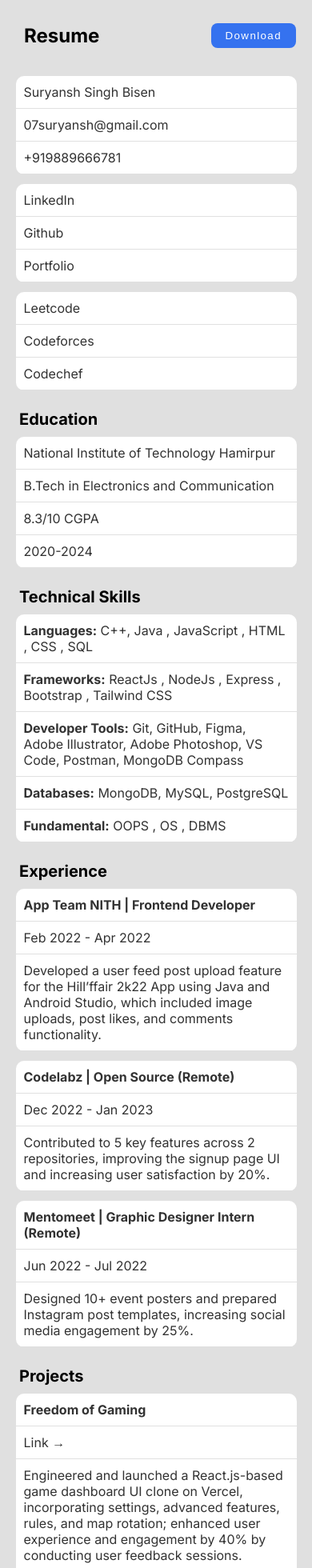
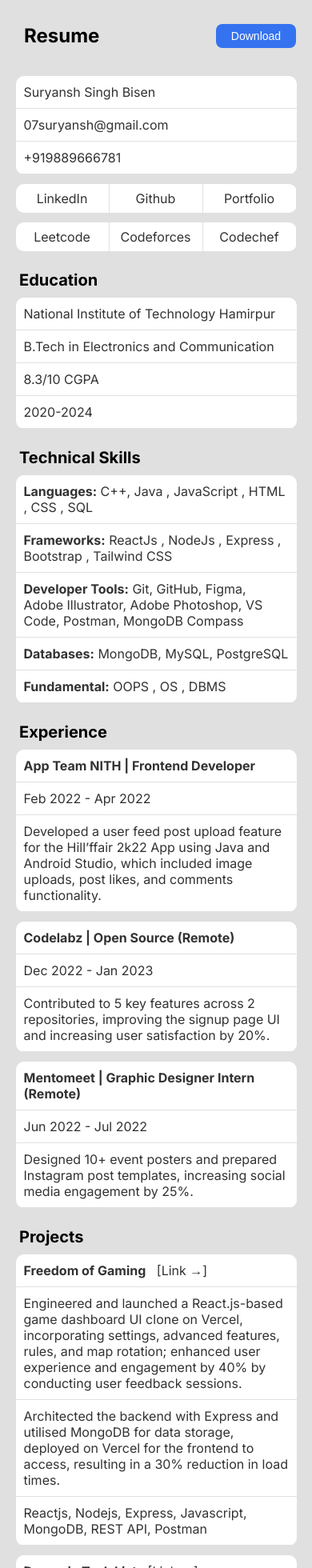
Before and after one commit to 07suryansh/next-resume, a Next.js app: page / in a window 390 px wide. Shown: the top 1960 px of the page at 80% size. Built offline with nearby package versions, Linux system fonts and the light colour scheme.

Commit message:
updated resume button

```diff
--- a/app/page.css
+++ b/app/page.css
@@ -23,9 +23,26 @@
     border: none;
     background-color: #3572EF;
     color: white;
-    padding: 6px 16px;
+    padding: 0px 0px;
     border-radius: 8px;
     font-weight: 400;
+    font-size: 14px;
+    width: 100px;
+    height: 30px;
+    display: flex;
+    align-items: center;
+    justify-content: center;
+}
+.btn>a{
+    color: white;
+    width: 100%;
+    height: 100%;
+    padding: 6px 16px;
+    /* background-color: aquamarine; */
+    margin: 0;
+    display: flex;
+    align-items: center;
+    justify-content: center;
 }
 .info{
     width: 20%;
@@ -68,8 +85,7 @@
     color: white;
     padding: 6px 16px;
     border-radius: 8px;
-    font-weight: 400;
-    letter-spacing: 1.4px;
+    font-weight: 500;
     cursor: pointer;
 }
 .info-v{
@@ -100,7 +116,7 @@
 .info-h>span{
     border-right: 1px solid #e0e0e0;
     margin: 0;
-    padding: 10px 10px;
+    padding: 8px 10px;
     color: rgb(50, 50, 50);
     width: 33%;
     text-align: center;
@@ -145,7 +161,6 @@ a{
         padding: 8px 18px;
         border-radius: 8px;
         font-weight: 400;
-        letter-spacing: 1.4px;
     }
     .info-v{
         width: 90%;
@@ -175,7 +190,7 @@ a{
     .info-h>span{
         border-right: 1px solid #e0e0e0;
         margin: 0;
-        padding: 10px 10px;
+        padding: 8px 10px;
         color: rgb(50, 50, 50);
         width: 33%;
         text-align: center;
--- a/app/page.js
+++ b/app/page.js
@@ -1,24 +1,56 @@
-import Image from "next/image";
+// import Image from "next/image";
+"use client";
 import "./page.css";
+import axios from "axios";
 
 export default function Home() {
+
+  const handleDownload = async () => {
+    const fileId = "1ZfxjVCV_2Ut-NwQ_G5fDNusO84ZMf9Yk";
+    const downloadUrl = `https://drive.google.com/uc?export=download&id=${fileId}`;
+
+    try {
+      const response = await fetch(downloadUrl, {
+        method: 'GET',
+        headers: {
+          'Accept': 'application/json',
+        },
+      });
+      if (!response.ok) {
+        throw new Error(`HTTP error! status: ${response.status}`);
+      }
+      const blob = await response.blob();
+      const fileURL = window.URL.createObjectURL(blob);
+      const alink = document.createElement("a");
+      alink.href = fileURL;
+      alink.download = "resume.pdf";
+      alink.click();
+      window.URL.revokeObjectURL(fileURL);
+    } catch (error) {
+      console.error('Download failed:', error);
+    }
+  };
+
+
+
+
   return (
     <div className="resume">
       <div className="nav">
         <div className="head">Resume</div>
-        <button className="btn">Download</button>
+        <button className="btn" onClick={handleDownload}>Download</button>
       </div>
       <div className="info-v">
         <span>Suryansh Singh Bisen</span>
         <span>07suryansh@gmail.com</span>
         <span>+919889666781</span>
       </div>
-      <div className="info-v">
+      <div className="info-h">
         <span><a href="https://www.linkedin.com/in/07suryansh/">LinkedIn</a></span>
         <span><a href="https://github.com/07suryansh">Github</a></span>
         <span><a href="https://suryanshbisen.vercel.app">Portfolio</a></span>
       </div>
-      <div className="info-v">
+      <div className="info-h">
         <span><a href="https://leetcode.com/u/07suryansh/">Leetcode</a></span>
         <span><a href="https://codeforces.com/profile/07suryansh">Codeforces</a></span>
         <span><a href="https://www.codechef.com/users/bisensuryansh">Codechef</a></span>
@@ -88,9 +120,7 @@ export default function Home() {
       <div className="info-v">
         <span>
           <b>Freedom of Gaming</b>
-        </span>
-        <span>
-          <a href="https://fog-frontend.vercel.app">Link →</a>
+          <a href="https://fog-frontend.vercel.app"> &nbsp; [Link →]</a>
         </span>
         <span>
           Engineered and launched a React.js-based game dashboard UI clone on
@@ -111,9 +141,7 @@ export default function Home() {
       <div className="info-v">
         <span>
           <b>Dynamic Task List</b>
-        </span>
-        <span>
-          <a href="https://greenstich.vercel.app">Link →</a>
+          <a href="https://greenstich.vercel.app"> &nbsp; [Link →]</a>
         </span>
         <span>
           Developed features allowing users to add tasks with titles and
@@ -136,9 +164,7 @@ export default function Home() {
       <div className="info-v">
         <span>
           <b>Order Management System</b>
-        </span>
-        <span>
-          <a href="https://suryanshbisen.vercel.app/projects">Link →</a>
+          <a href="https://suryanshbisen.vercel.app/projects"> &nbsp; [Link →]</a>
         </span>
         <span>
           Designed and implemented the Order Management System (OMS) API,
@@ -157,9 +183,7 @@ export default function Home() {
       <div className="info-v">
         <span>
           <b>Finearts NITH</b>
-        </span>
-        <span>
-          <a href="https://fineartsnith.vercel.app">Link →</a>
+          <a href="https://fineartsnith.vercel.app"> &nbsp; [Link →]</a>
         </span>
         <span>
           Led the creation of the ”FineArts NITH” website using React.js,
--- a/package.json
+++ b/package.json
@@ -9,8 +9,9 @@
     "lint": "next lint"
   },
   "dependencies": {
+    "axios": "^1.7.2",
+    "next": "14.2.5",
     "react": "^18",
-    "react-dom": "^18",
-    "next": "14.2.5"
+    "react-dom": "^18"
   }
 }
```
Also changed, not shown: 1 other file (tests, documents, lock files or other folders).
